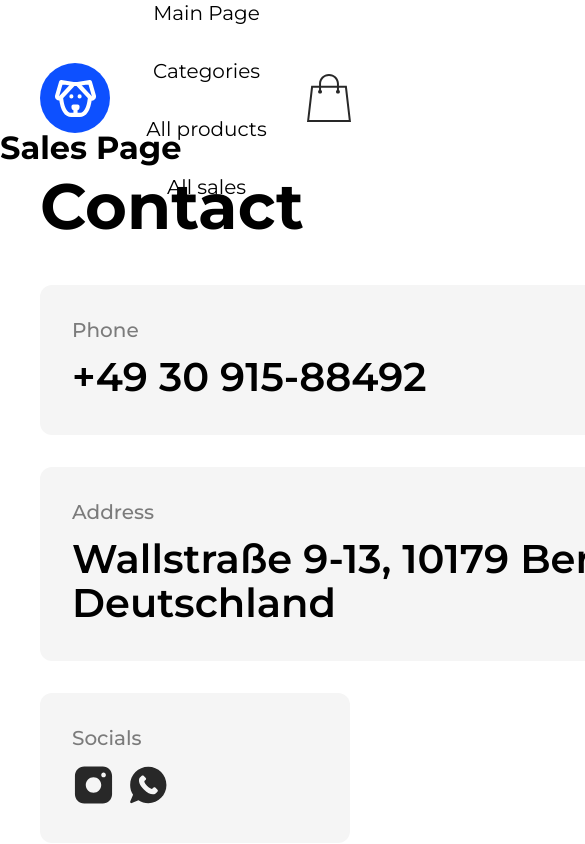
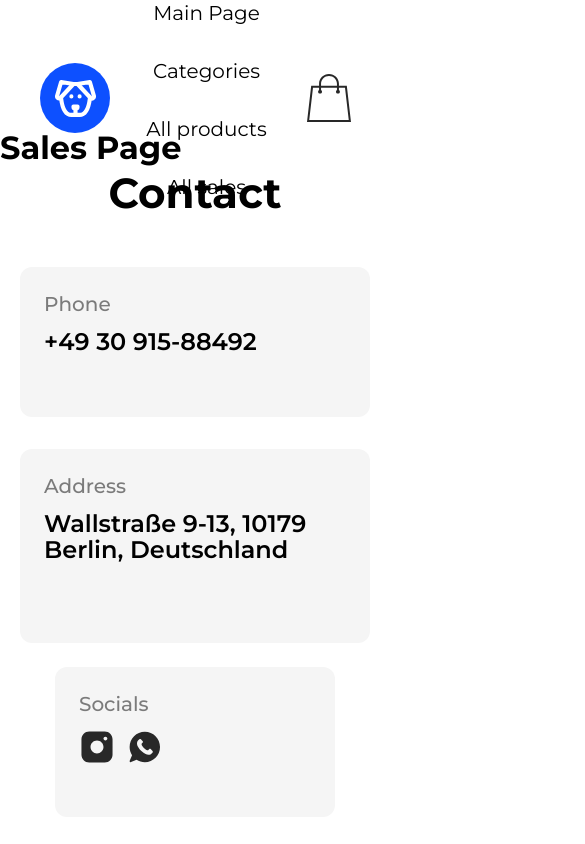
Before and after one commit to AnitaTec/Online-Shop-for-dogs, a React (Vite) app: page /sales in a window 390 px wide. Shown: the top 844 px of the page, 585 px wide, since content can reach past the window. Built offline with nearby package versions, Linux system fonts and the light colour scheme.

Commit message:
Main,Banner is ready

```diff
--- a/src/components/footer/footer.module.css
+++ b/src/components/footer/footer.module.css
@@ -122,3 +122,51 @@
   max-width: 100%;
   border-radius: 12px;
 }
+
+@media (max-width: 1070px) {
+  .footer {
+    padding-left: 20px;
+    padding-right: 20px;
+    min-height: auto;
+  }
+
+  .footerContainer {
+    width: 100%;
+    gap: 24px;
+  }
+
+  .sectionTitle {
+    font-size: 42px;
+    margin-bottom: 24px;
+    text-align: center;
+  }
+
+  .content {
+    flex-direction: column;
+    align-items: center;
+    gap: 24px;
+  }
+
+  .phoneBlock,
+  .addressBlock,
+  .socialsBlock,
+  .workingHoursBlock {
+    width: 100%;
+    font-size: 24px;
+    padding: 24px;
+  }
+
+  .social img {
+    width: 36px;
+    height: 36px;
+  }
+
+  .mapWrapper {
+    margin-top: 24px;
+    margin-bottom: 40px;
+  }
+
+  .mapWrapper iframe {
+    height: 250px;
+  }
+}
--- a/src/components/header/header.module.css
+++ b/src/components/header/header.module.css
@@ -1,9 +1,14 @@
+.headerWrapper {
+  width: 100%;
+  display: flex;
+  justify-content: center;
+}
+
 .header {
   display: flex;
   align-items: center;
   justify-content: space-between;
-  width: 100%;
-  max-width: 1440px;
+  width: 1440px;
   height: 128px;
   flex-wrap: wrap;
 }
@@ -12,12 +17,14 @@
   width: 70px;
   height: 70px;
   margin-left: 40px;
+  flex-shrink: 0;
 }
 
 .basket {
   width: 48px;
   height: 48px;
   margin-right: 39px;
+  flex-shrink: 0;
 }
 
 nav {
--- a/src/components/header/index.jsx
+++ b/src/components/header/index.jsx
@@ -12,6 +12,7 @@ const menuList = [
 
 function Header() {
   return (
+    <div className={styles.headerWrapper}>
       <header className={styles.header}>
         <NavLink to="/">
           <img src={Logo} alt="Logo" className={styles.logo} />
@@ -33,6 +34,7 @@ function Header() {
           <img src={Basket} alt="Basket" className={styles.basket} />
         </NavLink>
       </header>
+    </div>
   );
 }
 
--- a/src/pages/main/index.jsx
+++ b/src/pages/main/index.jsx
@@ -5,19 +5,35 @@ import styles from "./main.module.css";
 export default function Main() {
   return (
     <div className={styles.main}>
+      <div className={styles.heroBlock}>
         <div className={styles.overlay}>
-        <h1 className={styles.title}>Amazing Discounts on Pets Products!</h1>
+          <h1 className={styles.title}>
+            Amazing Discounts <br /> on Pets Products!
+          </h1>
           <NavLink to="/sales" className={styles.link}>
             <Button
               variant="contained"
-            color="primary"
-            size="large"
-            className={styles.button}
+              sx={{
+                width: "218px",
+                backgroundColor: "#0D50FF",
+                color: "#FFFFFF",
+                padding: "16px 0",
+                fontSize: "20px",
+                fontWeight: "600",
+                lineHeight: "1.3",
+                borderRadius: "6px",
+                fontFamily: "'Montserrat', sans-serif",
+                textTransform: "none",
+                "&:hover": {
+                  backgroundColor: "#0a40cc",
+                },
+              }}
             >
               Check out
             </Button>
           </NavLink>
         </div>
       </div>
+    </div>
   );
 }
--- a/src/pages/main/main.module.css
+++ b/src/pages/main/main.module.css
@@ -1,31 +1,29 @@
-.main {
+.heroBlock {
   width: 100%;
-  min-height: 100vh;
+  max-width: 1440px;
+  height: 600px;
+  margin: 0 auto;
   background-image: url("../../assets/images/bannerMain.png");
   background-size: cover;
   background-position: center;
   display: flex;
-  justify-content: center;
-  align-items: center;
+  align-items: flex-start;
 }
 
 .overlay {
   display: flex;
   flex-direction: column;
-  align-items: flex-start;
-  text-align: left;
-  gap: 24px;
-  padding: 40px;
+  justify-content: flex-start;
+  gap: 40px;
+  padding-top: 80px;
+  padding-left: 40px;
 }
 
 .title {
   font-size: 96px;
-  font-weight: 700;
+  font-weight: 600;
+  line-height: 1.1;
   color: #fff;
   margin: 0;
+  max-width: 1360px;
 }
-
-.button {
-  font-size: 20px;
-  padding: 12px 32px;
-}
```
Lines whose indentation alone changed are shown as unchanged.
